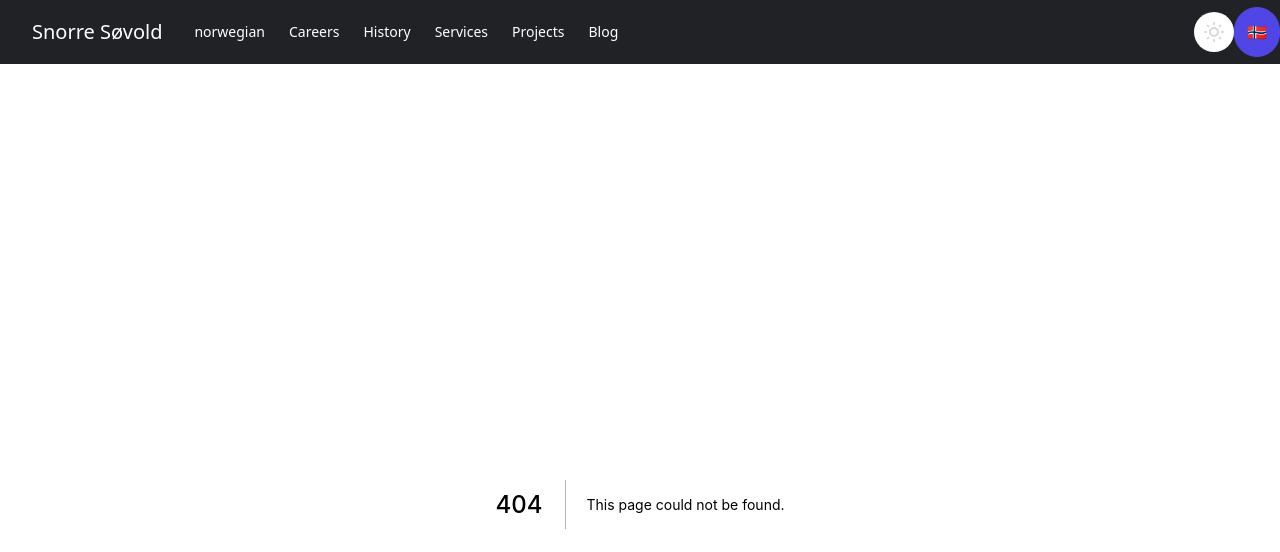
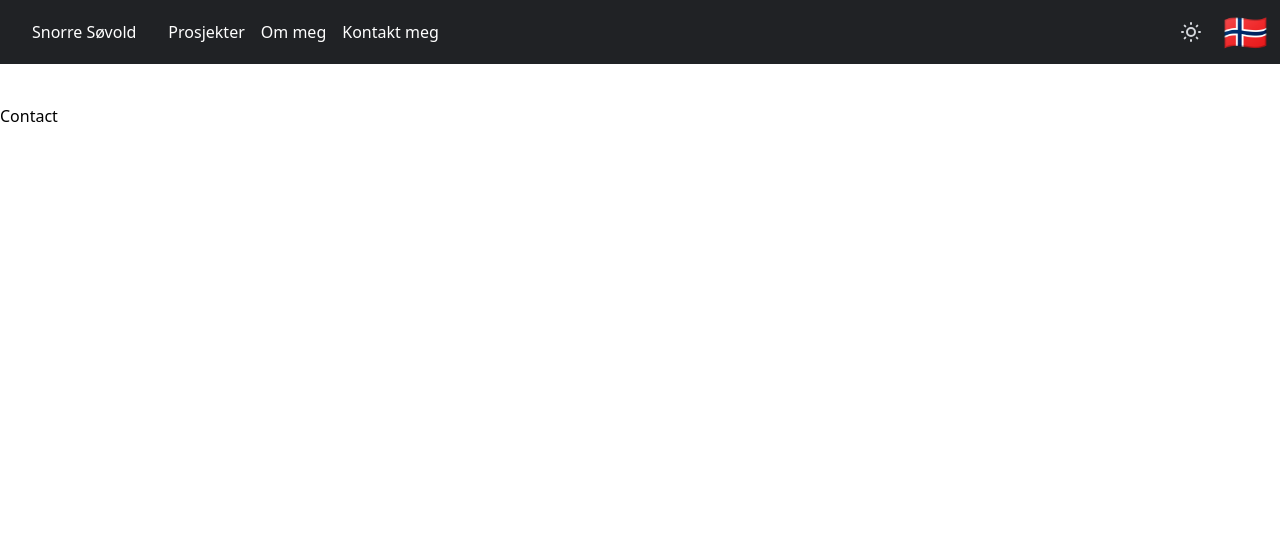
Before and after one commit to snorresovold/sneards-website, a Next.js app in the folder portfolio/: page /Contact in a window 1280 px wide. Before the commit this address had no page. Shown: the top 552 px of the page. Built offline with nearby package versions, Linux system fonts and the light colour scheme.

Commit message:
both dartkmode and language systems work flawlessl and are styled

```diff
--- /dev/null
+++ b/portfolio/components/Header.jsx
@@ -0,0 +1,51 @@
+import Link from 'next/link'
+import Toggle from "./ToggleTheme"
+import React, { useEffect } from 'react';
+import { ThemeContext } from './ThemeContext';
+import { LangContext } from "./LangContext"
+import content from "../public/content/content"
+import ToggleTheme from './ToggleTheme';
+import ToggleLang from './ToggleLang';
+
+export default function Header() {
+    const { theme, setTheme } = React.useContext(ThemeContext);
+    const { lang, SetLang } = React.useContext(LangContext);
+
+    return (
+        <div>
+            <header className='bg-white dark:bg-gray-900 mb-10 flex text-center'>
+                <div className='flex items-center h-16 max-w-screen-xl gap-8 px-4 mx-auto sm:px-6 lg:px-8 font-dosis'>
+                    <Link href='/'>
+                        <h2 className='cursor-pointer text-l text-gray-500 dark:text-white dark:hover:text-white/75 transition hover:text-gray-500/75'>Snorre Søvold</h2>
+                    </Link>
+                </div>
+                <div className="flex items-center justify-end flex-1 md:justify-between">
+                <nav className="hidden md:block" aria-labelledby="header-navigation">
+                {lang === "no" ? (
+                    content.no.navItems.map((link, index) => {
+                        return (
+                        <a href={link.to} key={index} className="text-l dark:text-white dark:hover:text-white/75 text-gray-500 hover:text-gray-500/75 mr-4">
+                            {link.text}
+                        </a>
+                        );
+                    })
+                        ) : (
+                    content.en.navItems.map((link, index) => {
+                        return (
+                        <a href={link.to} key={index} className="text-l dark:text-white dark:hover:text-white/75 text-gray-500 hover:text-gray-500/75 mr-4">
+                            {link.text}
+                        </a>
+                        );
+                    })
+                )}
+
+                </nav>
+            </div>
+            <div className='flex justify-center items-center h-16'>
+                <ToggleTheme/>
+                <ToggleLang />
+            </div>
+        </header>
+    </div>
+    );
+}
--- a/portfolio/components/Header.tsx
+++ /dev/null
@@ -1,74 +0,0 @@
-import Link from 'next/link'
-import Toggle from "./ToggleTheme"
-import React, { useEffect } from 'react';
-import { ThemeContext } from './ThemeContext';
-import { LangContext } from "./LangContext"
-import content from "../public/content/content"
-import ToggleTheme from './ToggleTheme';
-import ToggleLang from './ToggleLang';
-
-export default function Header() {
-    const { theme, setTheme } = React.useContext(ThemeContext);
-    const { lang, SetLang } = React.useContext(LangContext);
-
-    return (
-        <div>
-            <header className='bg-white dark:bg-gray-900 mb-10 flex'>
-                <div className='flex items-center h-16 max-w-screen-xl gap-8 px-4 mx-auto sm:px-6 lg:px-8 font-dosis'>
-                    <Link href='/'>
-                        <h2 className='cursor-pointer text-xl text-gray-500 dark:text-white dark:hover:text-white/75 transition hover:text-gray-500/75'>Snorre Søvold</h2>
-                    </Link>
-                </div>
-                <div className="flex items-center justify-end flex-1 md:justify-between">
-                <nav className="hidden md:block" aria-labelledby="header-navigation">
-                    <ul className="flex items-center gap-6 text-sm">
-                    <li>
-                        <a className="nav-txt" href="/">
-                        {lang === "no" ? (
-                            <h1>{content.no.text}</h1>
-                        ): (
-                            <h1>{content.en.text}</h1>
-                        )}
-                        </a>
-                    </li>
-
-                    <li>
-                        <a className="nav-txt" href="/">
-                        Careers
-                        </a>
-                    </li>
-
-                    <li>
-                        <a className="nav-txt" href="/">
-                        History
-                        </a>
-                    </li>
-
-                    <li>
-                        <a className="nav-txt" href="/">
-                        Services
-                        </a>
-                    </li>
-
-                    <li>
-                        <a className="nav-txt" href="/">
-                        Projects
-                        </a>
-                    </li>
-
-                    <li>
-                        <a className="nav-txt" href="/">
-                        Blog
-                        </a>
-                    </li>
-                    </ul>
-                </nav>
-            </div>
-            <div className='flex justify-center items-center h-16'>
-                <ToggleTheme/>
-                <ToggleLang />
-            </div>
-        </header>
-    </div>
-    );
-}
--- a/portfolio/components/ToggleLang.tsx
+++ b/portfolio/components/ToggleLang.tsx
@@ -9,11 +9,11 @@ function ToggleLang() {
     return (
         <div>
         {lang === "no"? (
-            <button onClick={() => setLang(lang === 'no' ? 'en' : 'no')} className="inline-block p-3 text-white bg-indigo-600 border border-indigo-600 rounded-full hover:bg-transparent hover:text-indigo-600 active:text-indigo-500 focus:outline-none focus:ring">
+            <button onClick={() => setLang(lang === 'no' ? 'en' : 'no')} className="inline-block p-3 text-4xl">
             🇳🇴
             </button>
         ) : (
-            <button onClick={() => setLang(lang === 'no' ? 'en' : 'no')} className="inline-block p-3 text-indigo-600 border border-indigo-600 rounded-full hover:text-white hover:bg-indigo-600 active:bg-indigo-500 focus:outline-none focus:ring">
+            <button onClick={() => setLang(lang === 'no' ? 'en' : 'no')} className="inline-block p-3  text-4xl">
             🇺🇸
             </button>
         )}
--- a/portfolio/components/ToggleTheme.tsx
+++ b/portfolio/components/ToggleTheme.tsx
@@ -9,7 +9,7 @@ const ToggleTheme = () => {
       {theme === 'dark' ? (
         <button
           onClick={() => setTheme(theme === 'dark' ? 'light' : 'dark')}
-          className="text-gray-500 dark:text-gray-400 bg-white shadow-none p-2 focus:outline-none text-lg rounded-full outline-none ring-transparent cursor-pointer"
+          className="dark:text-gray-400 p-2 text-4xl cursor-pointer dark:hover:text-yellow-500"
         >
           <svg
             className="w-6 h-6"
@@ -29,7 +29,7 @@ const ToggleTheme = () => {
       ) : (
         <button
           onClick={() => setTheme(theme === 'dark' ? 'light' : 'dark')}
-          className="text-gray-500 dark:text-gray-400 bg-white focus:outline-none shadow-none p-2 text-lg rounded-full outline-none ring-transparent cursor-pointer"
+          className="text-gray-400 shadow-none p-2 text-4xl cursor-pointer hover:text-purple-500"
         >
           <svg
             className="w-6 h-6"
--- /dev/null
+++ b/portfolio/pages/About.tsx
@@ -0,0 +1,9 @@
+import React from 'react'
+
+function About() {
+  return (
+    <div>About</div>
+  )
+}
+
+export default About
--- /dev/null
+++ b/portfolio/pages/Contact.tsx
@@ -0,0 +1,9 @@
+import React from 'react'
+
+function Contact() {
+  return (
+    <div>Contact</div>
+  )
+}
+
+export default Contact
--- /dev/null
+++ b/portfolio/pages/Projects.tsx
@@ -0,0 +1,9 @@
+import React from 'react'
+
+function Projects() {
+  return (
+    <div>Projects</div>
+  )
+}
+
+export default Projects
--- a/portfolio/public/content/content.js
+++ b/portfolio/public/content/content.js
@@ -1,8 +1,16 @@
 export default {
     en: {
-        text: "english"
+        navItems: [
+            { text: "Projects", to: "Projects"},
+            { text: "About me", to: "About"},
+            { text: "Contact me", to: "Contact"},
+        ]
     },
     no: {
-        text: "norwegian"
-    }
+        navItems: [
+            { text: "Prosjekter", to: "Projects"},
+            { text: "Om meg", to: "About"},
+            { text: "Kontakt meg", to: "Contact"},
+        ]
+    },
 }
```
